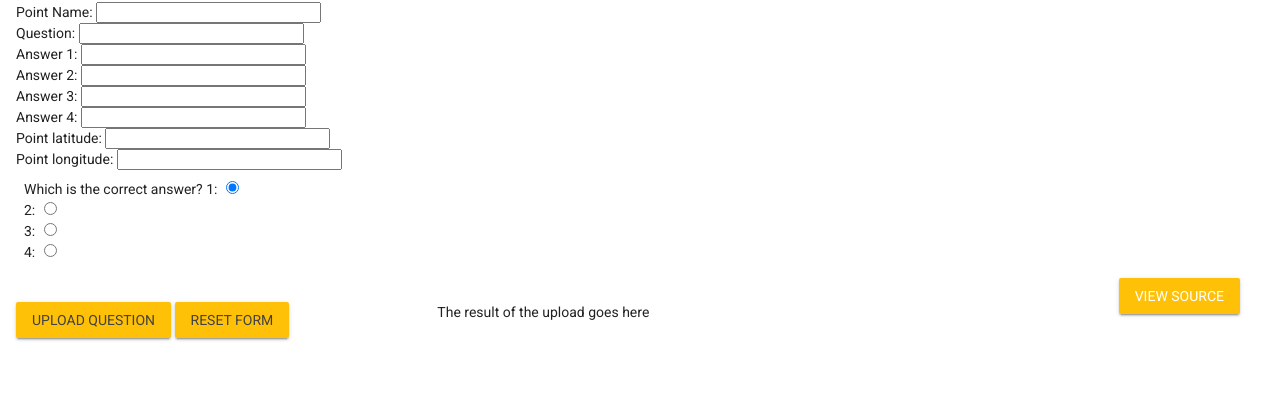
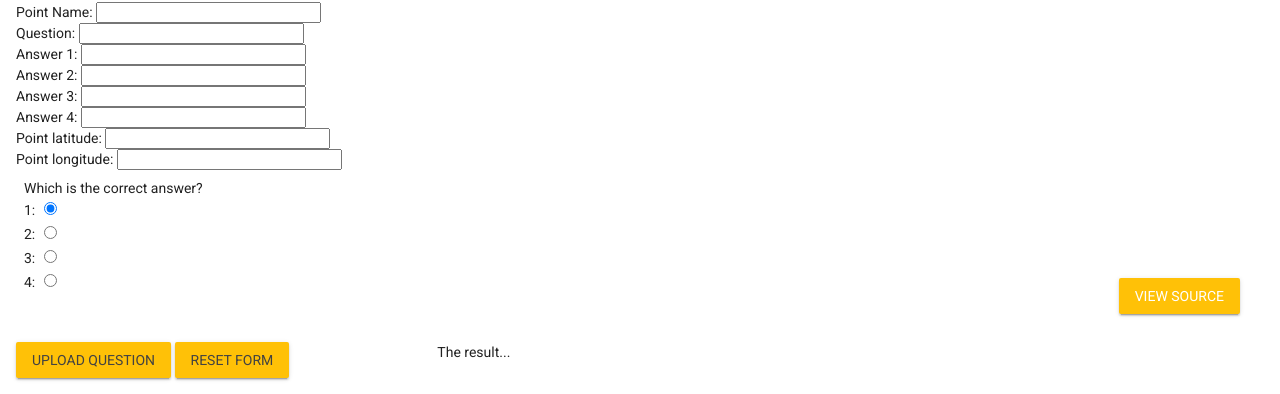
Before and after one commit to nikscrits/formcode, a plain HTML site: page ucesncr/platforms/browser/www/index.html in a window 1280 px wide. Shown: the part 446-840 px from the top of the page. Before the commit the page ends 800 px from the top, so only its background shows below. Drawn offline with nearby package versions, Linux system fonts and the light colour scheme.

Commit message:
Editing formatting.

```diff
--- a/ucesncr/platforms/browser/www/index.html
+++ b/ucesncr/platforms/browser/www/index.html
@@ -106,7 +106,7 @@
 
                 <div class = "mdl-cell mdl-cell--6-col graybox">
                 Which is the correct answer?
-                  1: <input type="radio" name="answer" id = check1 value="1" checked="yes" /><br />
+                  <p>1: <input type="radio" name="answer" id = check1 value="1" checked="yes" /><br />
                   2: <input type="radio" name="answer" id = check2 value="2"/><br />
                   3: <input type="radio" name="answer" id = check3 value="3"/><br />
                   4: <input type="radio" name="answer" id = check4 value="4"/><br />
@@ -124,7 +124,7 @@
                </div>
 
                <div class = "mdl-cell mdl-cell--6-col graybox">
-                 <div id="dataUploadResult">The result of the upload goes here</div>
+                 <div id="dataUploadResult">The result...</div>
                </div>
              </div>
 
--- a/ucesncr/platforms/browser/www/js/uploadData.js
+++ b/ucesncr/platforms/browser/www/js/uploadData.js
@@ -52,7 +52,7 @@ function startDataUpload() {
 	}
 
 	postString = postString + "&lat=" + lat + "&long=" + long;
-
+	alert(postString);
 	processData(postString);
 }
 
--- a/ucesncr/www/js/uploadData.js
+++ b/ucesncr/www/js/uploadData.js
@@ -52,7 +52,7 @@ function startDataUpload() {
 	}
 
 	postString = postString + "&lat=" + lat + "&long=" + long;
-
+	alert(postString);
 	processData(postString);
 }
 
```
Also changed, not shown: ucesncr/www/index.html (+2 -2 lines).
